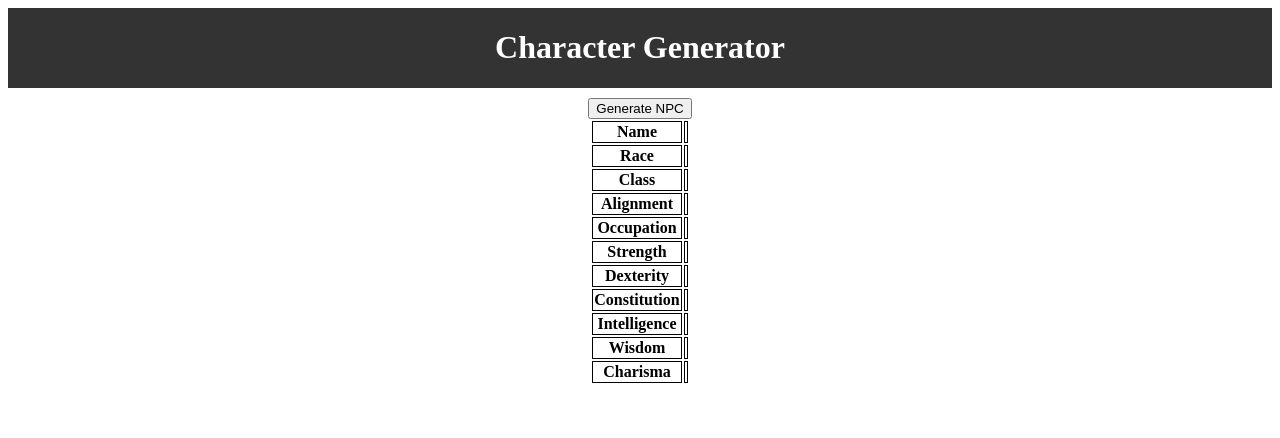
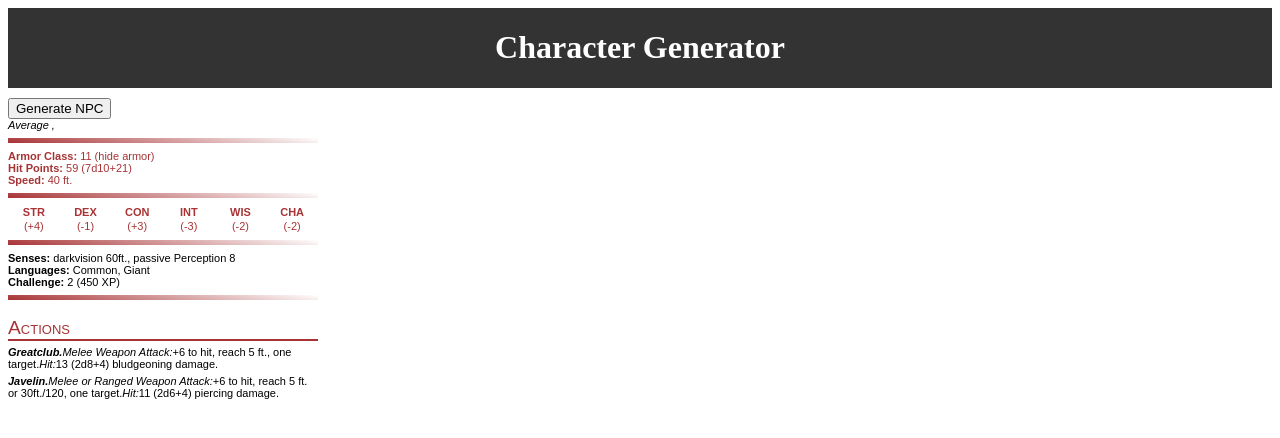
Before and after one commit to codymccormick/Character-Generator, a SvelteKit app: page / in a window 1280 px wide. Shown: the top 438 px of the page. Built offline with nearby package versions, Linux system fonts and the light colour scheme.

Commit message:
added more names and occupations

```diff
--- a/src/routes/+page.svelte
+++ b/src/routes/+page.svelte
@@ -1,6 +1,7 @@
 <script>
     import CharacterGenerator from "./CharacterGenerator.svelte";
     import Header from "./Header.svelte";
+    import StatBlock from "./StatBlock.svelte";
 </script>
 <Header/>
-<CharacterGenerator/>
+<StatBlock/>
--- /dev/null
+++ b/src/routes/StatBlock.svelte
@@ -0,0 +1,153 @@
+<script>
+	import { names, races, classes, alignments, occupations } from './data';
+	import { getRandomItemFromArray, rollStat } from './helper';
+
+	// Define variables for NPC generation
+	let npcName = '';
+	let npcRace = '';
+	let npcClass = '';
+	let npcAlignment = '';
+	let npcOccupation = '';
+	let npcStrength = '';
+	let npcDexterity = '';
+	let npcConstitution = '';
+	let npcIntelligence = '';
+	let npcWisdom = '';
+	let npcCharisma = '';
+
+	// Function to generate random NPC
+	function generateNPC() {
+		npcName = getRandomItemFromArray(names);
+		npcRace = getRandomItemFromArray(races);
+		npcClass = getRandomItemFromArray(classes);
+		npcAlignment = getRandomItemFromArray(alignments);
+		npcOccupation = getRandomItemFromArray(occupations);
+
+		npcStrength = rollStat();
+		npcDexterity = rollStat();
+		npcConstitution = rollStat();
+		npcIntelligence = rollStat();
+		npcWisdom = rollStat();
+		npcCharisma = rollStat();
+	}
+</script>
+
+<main>
+	<button on:click={generateNPC}>Generate NPC</button>
+
+	<div
+		contenteditable="true"
+		style="width:310px; font-family:Arial,Helvetica,sans-serif;font-size:11px;"
+	>
+		<div class="name">{npcName}</div>
+		<div class="description">Average {npcRace}, {npcAlignment}</div>
+
+		<div class="gradient" />
+
+		<div class="red">
+			<div><span class="bold red">Armor Class: </span><span> 11 (hide armor)</span></div>
+			<div><span class="bold red">Hit Points: </span><span> 59 (7d10+21)</span></div>
+			<div><span class="bold red">Speed: </span><span> 40 ft.</span></div>
+		</div>
+
+		<div class="gradient" />
+
+		<table>
+			<tr>
+                <th>STR </th>
+                <th>DEX </th>
+                <th>CON </th>
+                <th>INT </th>
+                <th>WIS </th>
+                <th>CHA </th>
+            </tr>
+			<tr>
+				<td>{npcStrength} (+4)</td>
+				<td>{npcDexterity} (-1)</td>
+				<td>{npcConstitution} (+3)</td>
+				<td>{npcIntelligence} (-3)</td>
+				<td>{npcWisdom} (-2)</td>
+				<td>{npcCharisma} (-2)</td>
+            </tr>
+		</table>
+
+		<div class="gradient" />
+
+		<div><span class="bold">Senses: </span><span> darkvision 60ft., passive Perception 8</span></div>
+		<div><span class="bold">Languages: </span><span> Common, Giant</span></div>
+		<div><span class="bold">Challenge: </span><span> 2 (450 XP)</span></div>
+
+		<div class="gradient" />
+
+		<div class="actions red">Actions</div>
+
+		<div class="hr" />
+
+		<div class="attack">
+			<span class="attackname">Greatclub.</span><span class="description">
+				Melee Weapon Attack:</span
+			><span>+6 to hit, reach 5 ft., one target.</span><span class="description">Hit:</span><span
+				>13 (2d8+4) bludgeoning damage.</span
+			>
+		</div>
+		<div class="attack">
+			<span class="attackname">Javelin.</span><span class="description">
+				Melee or Ranged Weapon Attack:</span
+			><span>+6 to hit, reach 5 ft. or 30ft./120, one target.</span><span class="description"
+				>Hit:</span
+			><span>11 (2d6+4) piercing damage.</span>
+		</div>
+	</div>
+	<br /><br /><br />
+</main>
+
+<style>
+	.gradient {
+		background: linear-gradient(10deg, #a73335, white);
+		height: 5px;
+		margin: 7px 0px;
+	}
+	.name {
+		font-size: 225%;
+		font-family: Georgia, serif;
+		font-variant: small-caps;
+		font-weight: bold;
+		color: #a73335;
+	}
+	.description {
+		font-style: italic;
+	}
+	.bold {
+		font-weight: bold;
+	}
+	.red {
+		color: #a73335;
+	}
+	table {
+		width: 100%;
+		border: 0px;
+		border-collapse: collapse;
+		color: #a73335;
+	}
+	th,
+	td {
+		width: 50px;
+		text-align: center;
+	}
+	.actions {
+		font-size: 175%;
+		font-variant: small-caps;
+		margin: 17px 0px 0px 0px;
+	}
+	.hr {
+		background: #a73335;
+		height: 2px;
+	}
+	.attack {
+		margin: 5px 0px;
+	}
+	.attackname {
+		font-weight: bold;
+		font-style: italic;
+	}
+</style>
--- a/src/routes/data.js
+++ b/src/routes/data.js
@@ -8,12 +8,60 @@ export const names = [
 	'Orion',
 	'Riven',
 	'Sebastian',
-	'Zephyr'
+	'Zephyr',
+	'Aerin',
+	'Alyndra',
+	'Bryn',
+	'Cordelia',
+	'Drogathar',
+	'Erevan',
+	'Fenris',
+	'Gorstag',
+	'Hatharal',
+	'Iliyanbruen',
+	'Jandar',
+	'Kethryllia',
+	'Larethar',
+	'Mellifleur',
+	'Nimblefinger',
+	'Ophala',
+	'Paelias',
+	'Quarion',
+	'Rolen',
+	'Soveliss',
+	'Thia',
+	'Uma',
+	'Valindra',
+	'Wulfgar',
+	'Xanaphia'
 ];
 
-export const races = ['Human', 'Elf', 'Dwarf', 'Halfling', 'Half-Orc', 'Dragonborn', 'Gnome', 'Half-Elf', 'Tiefling'];
+export const races = [
+	'Human',
+	'Elf',
+	'Dwarf',
+	'Halfling',
+	'Half-Orc',
+	'Dragonborn',
+	'Gnome',
+	'Half-Elf',
+	'Tiefling'
+];
 
-export const classes = ['Fighter', 'Wizard', 'Rogue', 'Bard', 'Barbarian', 'Cleric', 'Druid', 'Monk', 'Paladin', 'Ranger', 'Warlock', 'Sorcerer'];
+export const classes = [
+	'Fighter',
+	'Wizard',
+	'Rogue',
+	'Bard',
+	'Barbarian',
+	'Cleric',
+	'Druid',
+	'Monk',
+	'Paladin',
+	'Ranger',
+	'Warlock',
+	'Sorcerer'
+];
 
 export const alignments = [
 	'Lawful Good',
@@ -36,5 +84,17 @@ export const occupations = [
 	'Chef',
 	'Mason',
 	'Fletcher',
-    'Cobbler'
+	'Cobbler',
+	'Alchemist',
+	'Brewer',
+	'Carpenter',
+	'Cook',
+	'Farmer',
+	'Fisherman',
+	'Hunter',
+	'Jeweler',
+	'Merchant',
+	'Miner',
+	'Sailor',
+	'Tailor'
 ];
```
Lines whose indentation alone changed are shown as unchanged.
